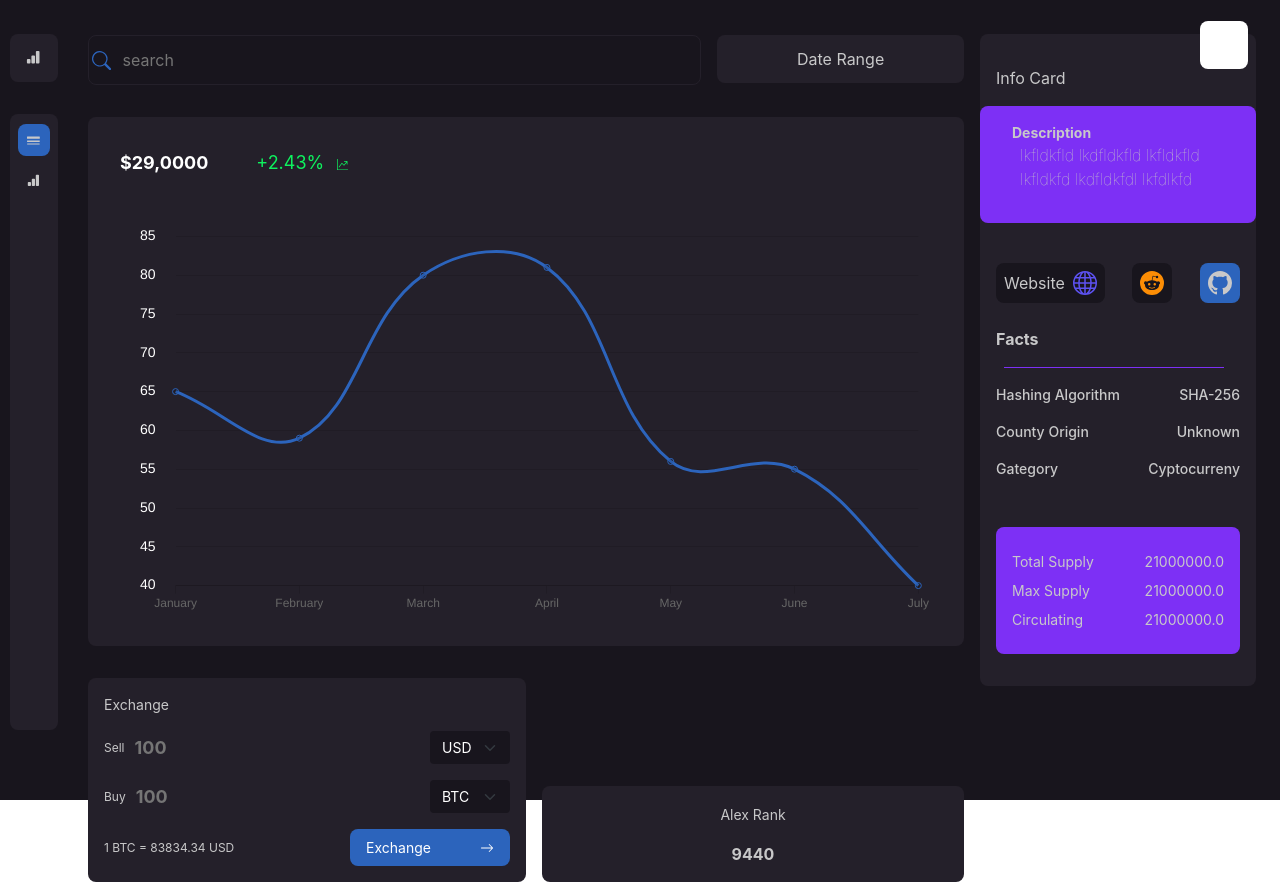
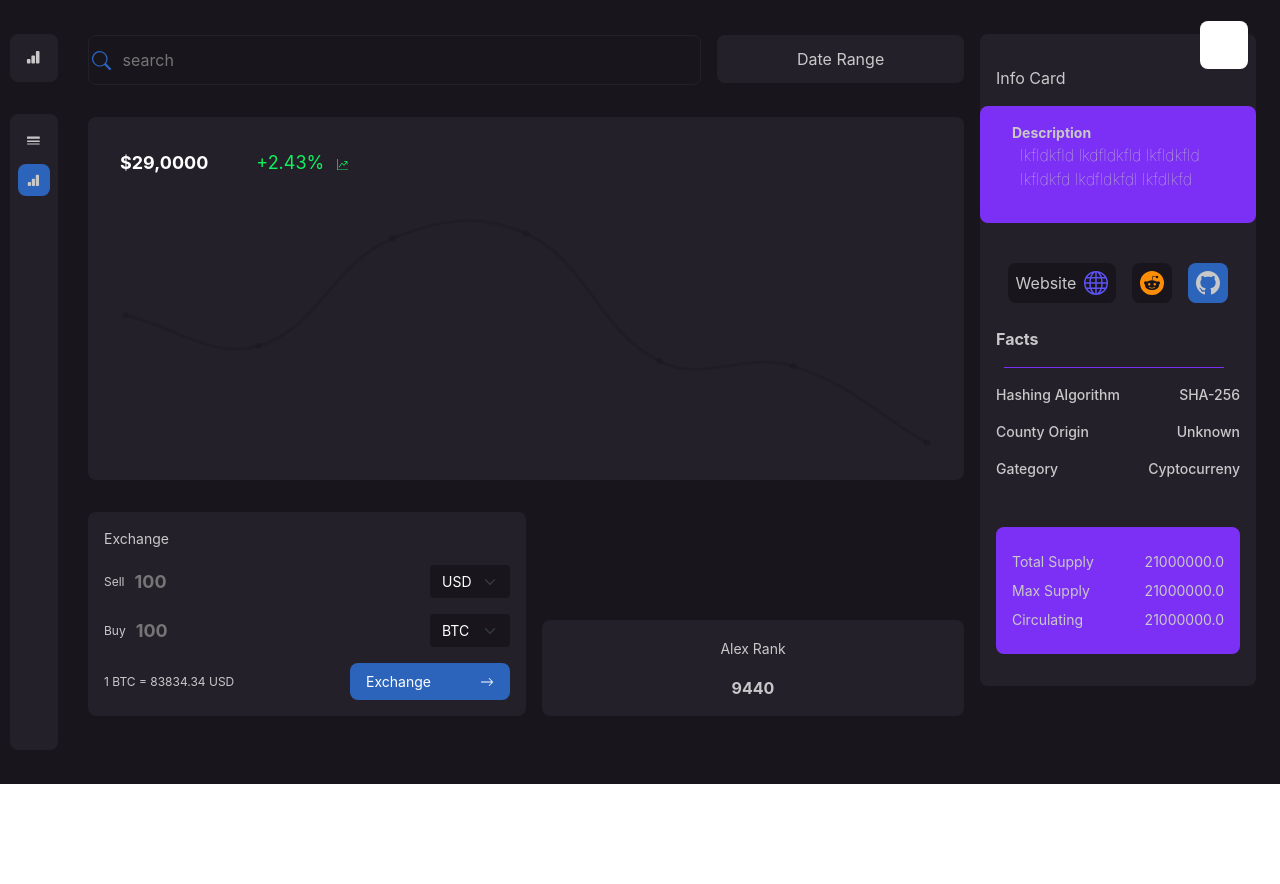
Before and after one commit to dessHub/coin-gecko-front, a React (Create React App) app: page /info in a window 1280 px wide. After the commit the page ends 800 px from the top, so only its background shows below. Built offline with nearby package versions, Linux system fonts and the light colour scheme.

Commit message:
Styles cleanup

```diff
--- a/src/App.scss
+++ b/src/App.scss
@@ -5,11 +5,11 @@
     display: flex;
     padding: 2rem .5rem;
     width: 100%;
-    height: 100vh;
+    height: auto;
     background-color: #18151D;
     color: $primary-text-color;
 
-    @media (max-width: 480px) {
+    @media (max-width: $tablet-breakpoint) {
         flex-direction: column;
     }
 }
--- a/src/componets/CoinChart/index.scss
+++ b/src/componets/CoinChart/index.scss
@@ -32,7 +32,8 @@
     }
 
     .chart-container {
-        min-height: 10rem;
+        position: relative;
+        height: 30vh;
         width: 100%;
         margin-top: 2rem;
     }
--- a/src/componets/CoinChart/index.tsx
+++ b/src/componets/CoinChart/index.tsx
@@ -28,11 +28,9 @@ export default function CoinChart() {
     labels: ["January", "February", "March", "April", "May", "June", "July"],
     datasets: [
       {
-        label: "Dataset 1",
         data: [65, 59, 80, 81, 56, 55, 40],
         fill: false,
         tension: 0.4,
-        borderColor: "#2C64BC",
       },
     ],
   };
@@ -43,15 +41,22 @@ export default function CoinChart() {
   };
 
   const options = {
+    responsive: true,
+    maintainAspectRatio: false,
     scales: {
       x: {
         grid: {
           drawOnChartArea: false,
-          drawTicks: true,
+          drawTicks: false,
+          drawBorder: false,
+        },
+        ticks: {
+          display: false,
         },
       },
       y: {
         grid: {
+          drawOnChartArea: false,
           drawBorder: false,
           drawTicks: false,
         },
@@ -61,7 +66,7 @@ export default function CoinChart() {
           font: {
             size: 14,
           },
-          display: true,
+          display: false,
         },
       },
     },
--- a/src/componets/CoinInfoCard/index.scss
+++ b/src/componets/CoinInfoCard/index.scss
@@ -77,5 +77,6 @@
 
     @media (max-width: $tablet-breakpoint) {
         width: 100%;
+        margin-top: 2rem;
     }
 }
--- a/src/componets/ExchangeCardInfo/index.scss
+++ b/src/componets/ExchangeCardInfo/index.scss
@@ -10,6 +10,7 @@
     @media (max-width: $tablet-breakpoint) {
         width: 100%;
         margin-right: 0;
+        margin-bottom: 1rem;
     }
 
     .title {
--- a/src/componets/InfoCard/index.scss
+++ b/src/componets/InfoCard/index.scss
@@ -50,7 +50,7 @@
 .sites {
     width: 100%;
     display: flex;
-    justify-content: space-between;
+    justify-content: center;
     padding: .5rem 1rem;
 }
 
@@ -61,6 +61,7 @@
     display: flex;
     justify-content: center;
     align-items: center;
+    margin: 0 .5rem;
 
     label {
         font-size: 16px;
--- a/src/componets/dashboard/index.scss
+++ b/src/componets/dashboard/index.scss
@@ -43,7 +43,7 @@
 .content-section {
     display: flex;
 
-    @media (max-width: 480px) {
+    @media (max-width: $tablet-breakpoint) {
         flex-direction: column;
     }
 }
@@ -52,7 +52,7 @@
     width: 70%;
     margin-right: 1rem;
 
-    @media (max-width: 480px) {
+    @media (max-width: $tablet-breakpoint) {
         width: 100%;
     }
 }
@@ -61,7 +61,7 @@
     flex: 1;
     max-height: 90vh;
 
-    @media (max-width: 480px) {
+    @media (max-width: $tablet-breakpoint) {
         width: 100%;
     }
 }
--- a/src/componets/nav/index.scss
+++ b/src/componets/nav/index.scss
@@ -3,11 +3,11 @@
 .nav-container {
     padding: .1rem;
     width: 4rem;
-    height: 95%;
+    height: 90vh;
     display: flex;
     flex-direction: column;
 
-    @media (max-width: 480px) {
+    @media (max-width: $tablet-breakpoint) {
         flex-direction: row;
         height: 4rem;
         width: 100%;
@@ -42,7 +42,7 @@
     background-color: $secondary-color;
     border-radius: 8px;
 
-    @media (max-width: 480px) {
+    @media (max-width: $tablet-breakpoint) {
         height: 3rem;
         width: unset;
         flex-direction: row;
--- a/src/componets/nav/index.tsx
+++ b/src/componets/nav/index.tsx
@@ -1,6 +1,6 @@
 import React from "react";
 import "./index.scss";
-import { Link } from "react-router-dom";
+import { NavLink } from "react-router-dom";
 import { BarChartFill, BorderWidth } from "react-bootstrap-icons";
 
 export default function Nav() {
@@ -12,14 +12,24 @@ export default function Nav() {
 
         <div className="nav-menu">
           <li className="nav-menu-item">
-            <Link to={"/"} className="nav-menu-link active-nav">
+            <NavLink
+              to={"/"}
+              className={({ isActive }) =>
+                isActive ? "nav-menu-link active-nav" : "nav-menu-link"
+              }
+            >
               <BorderWidth className="nav-icon" />
-            </Link>
+            </NavLink>
           </li>
           <li className="nav-menu-item">
-            <Link to={"/info"} className="nav-menu-link">
+            <NavLink
+              to={"/info"}
+              className={({ isActive }) =>
+                isActive ? "nav-menu-link active-nav" : "nav-menu-link"
+              }
+            >
               <BarChartFill className="nav-icon" />
-            </Link>
+            </NavLink>
           </li>
         </div>
       </div>
--- a/src/index.scss
+++ b/src/index.scss
@@ -13,3 +13,7 @@ code {
   font-family: source-code-pro, Menlo, Monaco, Consolas, 'Courier New',
     monospace;
 }
+
+#root {
+  width: fit-content;
+}
```
Also changed, not shown: package.json (+6 -6 lines), 1 other file (tests, documents, lock files or other folders).
